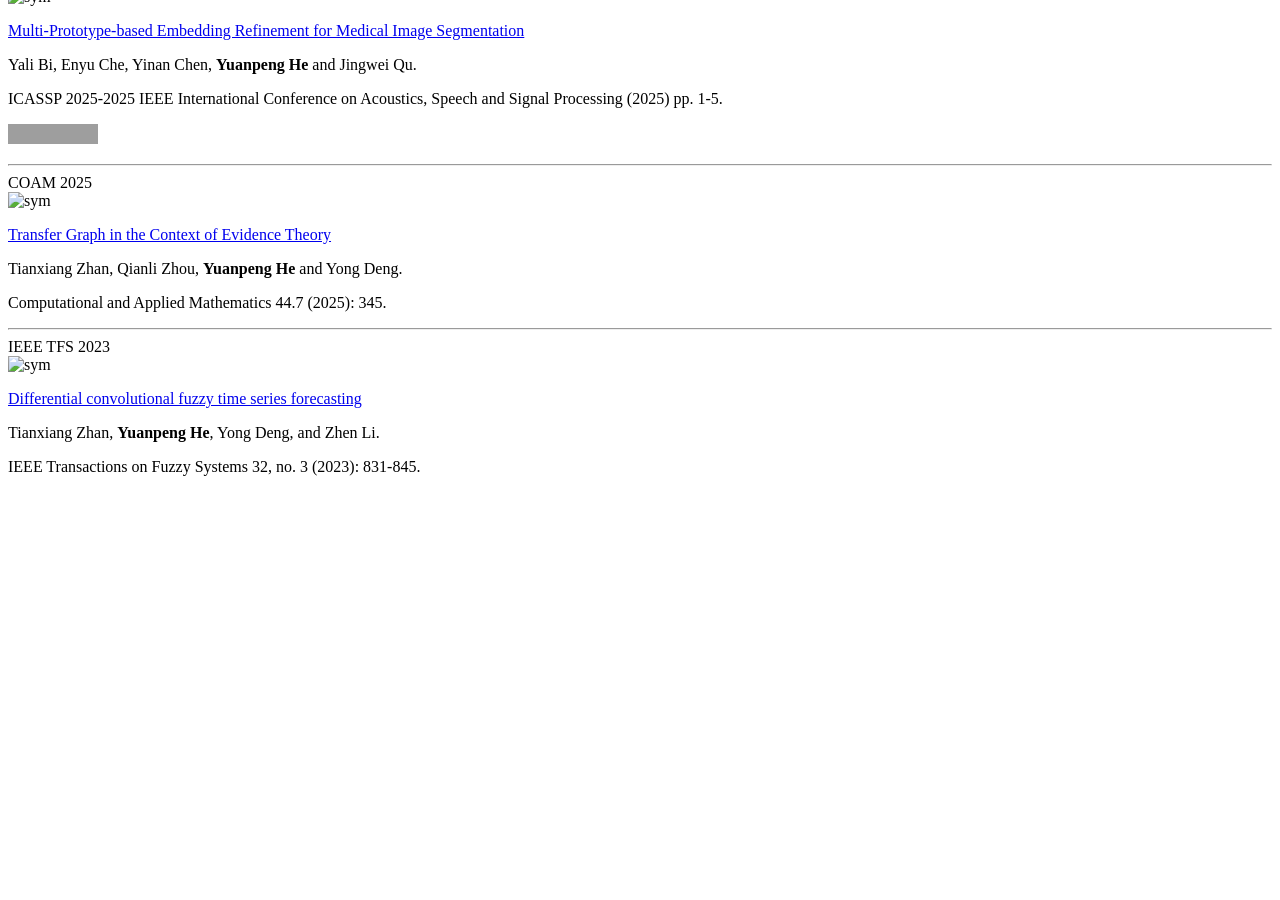
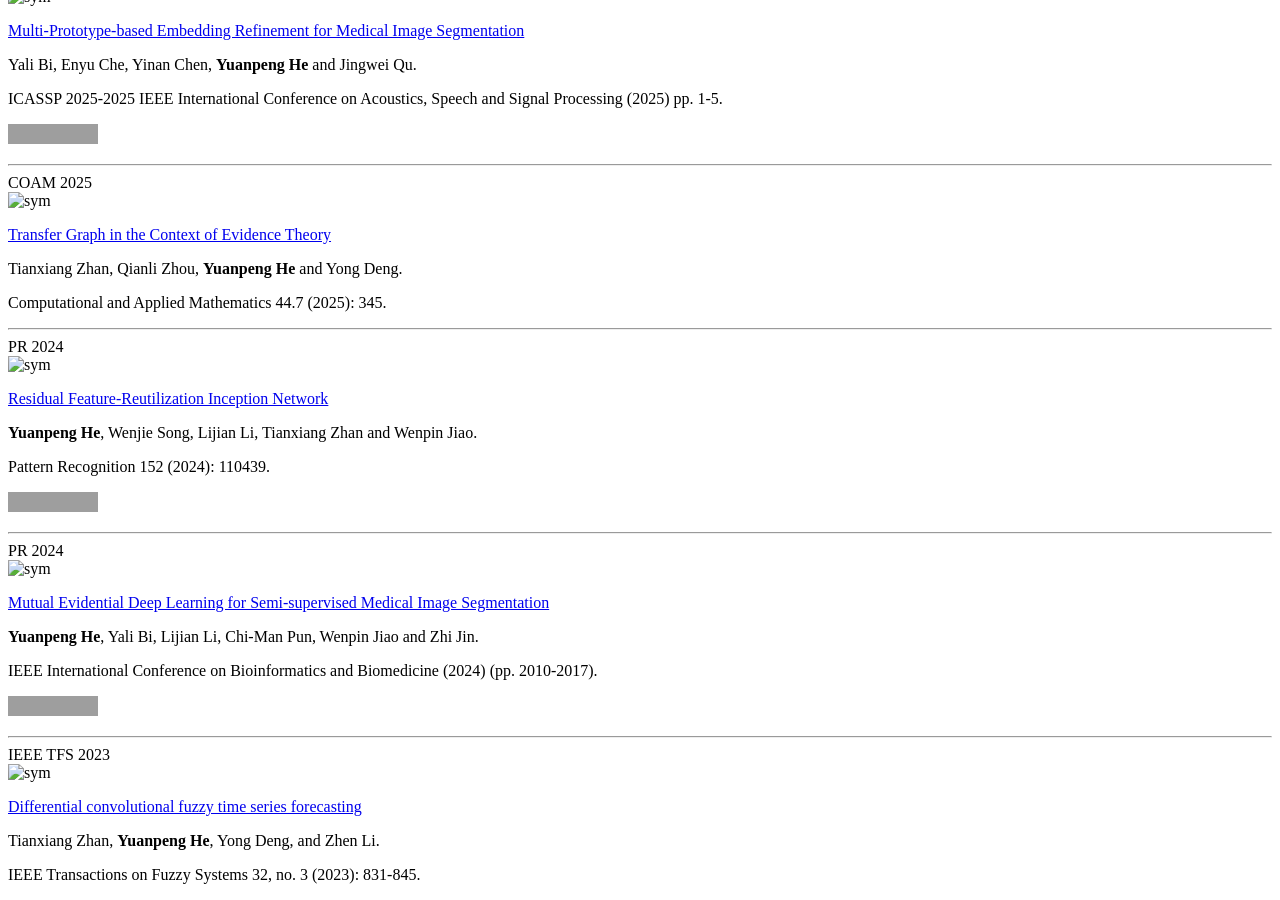
Before and after one commit to heyuanpengpku/heyuanpeng.github.io, a Jekyll site: the page built from _pages/includes/pub.md, in a window 1280 px wide and 900 px high, scrolled down 1947 px. Built offline with Jekyll 4.4.1, drawn with Linux system fonts in a browser that asks for light colours; our own code applies the rules of GitHub Pages for plain Markdown files; before the commit the page ends 2439 px from its top, so only the background shows below that; grey boxes are pictures that could not be loaded.

Commit message:
2025-10-09 12:49:21

```diff
--- a/_pages/includes/pub.md
+++ b/_pages/includes/pub.md
@@ -130,6 +130,40 @@ Computational and Applied Mathematics 44.7 (2025): 345.
 
 ---
 
+<div class='paper-box'><div class='paper-box-image'><div><div class="badge">PR 2024</div><img src='images/covers/2024-pr-hyp.png' alt="sym" width="100%"></div></div>
+<div class='paper-box-text' markdown="1">
+
+[Residual Feature-Reutilization Inception Network](https://www.sciencedirect.com/science/article/pii/S0031320324001900)
+
+**Yuanpeng He**, Wenjie Song, Lijian Li, Tianxiang Zhan and Wenpin Jiao.
+
+Pattern Recognition 152 (2024): 110439.
+
+![Static Badge](https://img.shields.io/badge/CCF%20B-8A2BE2
+)
+
+</div>
+</div>
+
+---
+
+<div class='paper-box'><div class='paper-box-image'><div><div class="badge">PR 2024</div><img src='images/covers/2024-bibm-hyp.jpg' alt="sym" width="100%"></div></div>
+<div class='paper-box-text' markdown="1">
+
+[Mutual Evidential Deep Learning for Semi-supervised Medical Image Segmentation](https://www.computer.org/csdl/proceedings-article/bibm/2024/10822008/23ooxNRj6W4)
+
+**Yuanpeng He**, Yali Bi, Lijian Li, Chi-Man Pun, Wenpin Jiao and Zhi Jin.
+
+IEEE International Conference on Bioinformatics and Biomedicine (2024) (pp. 2010-2017).
+
+![Static Badge](https://img.shields.io/badge/CCF%20B-8A2BE2
+)
+
+</div>
+</div>
+
+---
+
 <div class='paper-box'><div class='paper-box-image'><div><div class="badge">IEEE TFS 2023</div><img src='images/covers/2023-tfs.png' alt="sym" width="100%"></div></div>
 <div class='paper-box-text' markdown="1">
 
```
